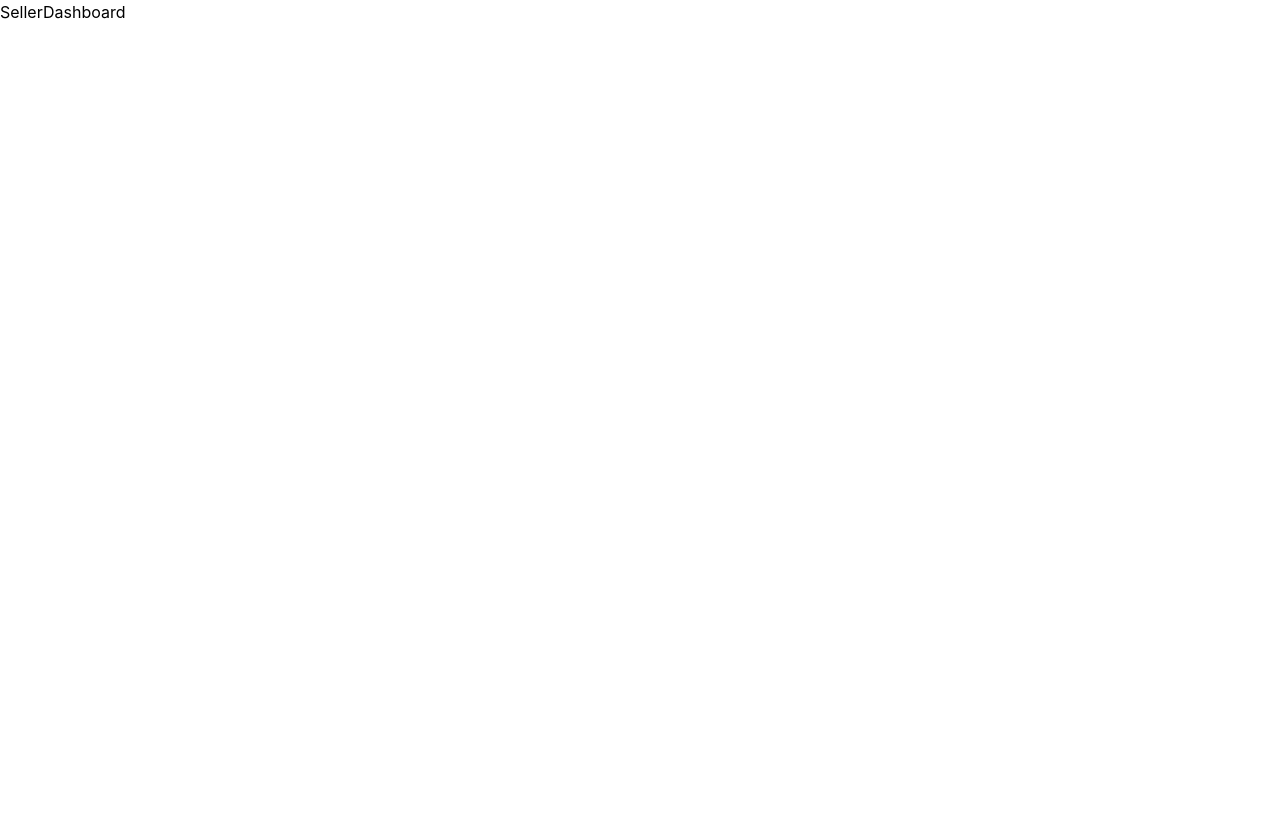
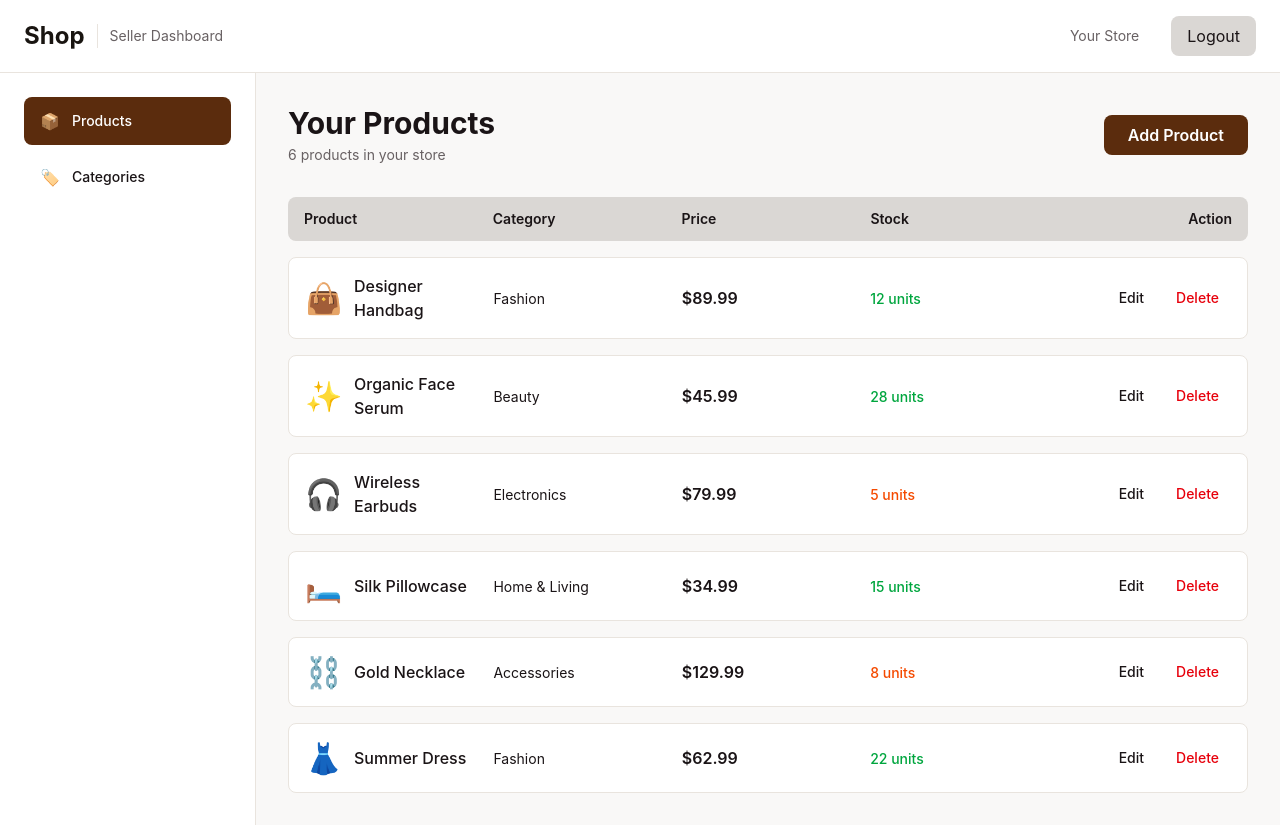
Before and after one commit to KAR-SONS/KaziFlow-Stores, a React (Vite) app in the folder Tiktok-stores/: page /1/seller-dashboard in a window 1280 px wide. Before the commit the page ends 800 px from the top, so only its background shows below. Built offline with nearby package versions, Linux system fonts and the light colour scheme; no server answers.

Commit message:
added admin dashboard page

```diff
--- /dev/null
+++ b/Tiktok-stores/src/Sellers/CategoriesTab.jsx
@@ -0,0 +1,53 @@
+import React, {useState} from 'react'
+
+const CategoriesTab = () => {
+  const sampleCategories = [
+    { id: 1, name: 'Fashion', productCount: 12, color: 'bg-blue-100' },
+    { id: 2, name: 'Beauty', productCount: 8, color: 'bg-pink-100' },
+    { id: 3, name: 'Electronics', productCount: 5, color: 'bg-purple-100' },
+    { id: 4, name: 'Home & Living', productCount: 9, color: 'bg-green-100' },
+    { id: 5, name: 'Accessories', productCount: 15, color: 'bg-yellow-100' },
+  ]
+  const [categories] = useState(sampleCategories)
+  return (
+   <div className="p-6 sm:p-8">
+      <div className="flex flex-col sm:flex-row items-start sm:items-center justify-between gap-4 mb-8">
+        <div>
+          <h2 className="text-2xl sm:text-3xl font-bold text-[oklch(0.2_0.01_0)]">Categories</h2>
+          <p className="text-[oklch(0.5_0.01_0)] text-sm mt-1">{categories.length} categories in your store</p>
+        </div>
+        <button className="w-full sm:w-auto px-6 py-2 bg-[oklch(0.35_0.08_50)] text-[oklch(1_0_0)] font-semibold rounded-lg hover:opacity-90 transition-all">
+          Add Category
+        </button>
+      </div>
+
+      <div className="grid grid-cols-1 sm:grid-cols-2 lg:grid-cols-3 gap-4">
+        {categories.map((category) => (
+          <div
+            key={category.id}
+            className="p-6 bg-white border border-[oklch(0.92_0.01_70)] rounded-lg hover:border-primary/50 transition-colors"
+          >
+            <div className="flex items-start justify-between mb-4">
+              <div className="flex-1">
+                <h3 className="text-lg font-semibold text-[oklch(0.2_0.01_0)]">{category.name}</h3>
+                <p className="text-md text-[oklch(0.5_0.01_0)] mt-1">{category.productCount} products</p>
+              </div>
+              <button className="text-[oklch(0.5_0.01_0)] hover:text-[oklch(0.2_0.01_0)] transition-colors text-xl">⋯</button>
+            </div>
+
+            <div className="flex gap-2">
+              <button className="flex-1 px-3 py-2 text-md text-[oklch(0.2_0.01_0)] hover:bg-[oklch(0.88_0.005_70)] rounded transition-colors font-medium">
+                Edit
+              </button>
+              <button className="flex-1 px-3 py-2 text-md text-red-600 hover:bg-red-50 rounded transition-colors font-medium">
+                Delete
+              </button>
+            </div>
+          </div>
+        ))}
+      </div>
+    </div>
+  )
+}
+
+export default CategoriesTab
--- /dev/null
+++ b/Tiktok-stores/src/Sellers/ProductsTab.jsx
@@ -0,0 +1,77 @@
+import React, {useState} from 'react'
+
+
+const ProductsTab = () => {
+
+ const sampleProducts = [
+  { id: 1, name: 'Designer Handbag', price: 89.99, category: 'Fashion', stock: 12, image: '👜' },
+  { id: 2, name: 'Organic Face Serum', price: 45.99, category: 'Beauty', stock: 28, image: '✨' },
+  { id: 3, name: 'Wireless Earbuds', price: 79.99, category: 'Electronics', stock: 5, image: '🎧' },
+  { id: 4, name: 'Silk Pillowcase', price: 34.99, category: 'Home & Living', stock: 15, image: '🛏️' },
+  { id: 5, name: 'Gold Necklace', price: 129.99, category: 'Accessories', stock: 8, image: '⛓️' },
+  { id: 6, name: 'Summer Dress', price: 62.99, category: 'Fashion', stock: 22, image: '👗' },
+]
+
+ const [products] = useState(sampleProducts)
+  return (
+     <div className="p-6 sm:p-8">
+      <div className="flex flex-col sm:flex-row items-start sm:items-center justify-between gap-4 mb-8">
+        <div>
+          <h2 className="text-2xl sm:text-3xl font-bold text-[oklch(0.2_0.01_0)]">Your Products</h2>
+          <p className="text-[oklch(0.5_0.01_0)] text-sm mt-1">{products.length} products in your store</p>
+        </div>
+        <button className="w-full sm:w-auto px-6 py-2 bg-[oklch(0.35_0.08_50)] text-[oklch(1_0_0)] font-semibold rounded-lg hover:opacity-90 transition-all">
+          Add Product
+        </button>
+      </div>
+
+      <div className="grid gap-4">
+        {/* Header */}
+        <div className="hidden md:grid grid-cols-5 gap-4 px-4 py-3 bg-[oklch(0.88_0.005_70)] rounded-lg">
+          <div className="text-sm font-semibold text-[oklch(0.2_0.01_0)]">Product</div>
+          <div className="text-sm font-semibold text-[oklch(0.2_0.01_0)]">Category</div>
+          <div className="text-sm font-semibold text-[oklch(0.2_0.01_0)]">Price</div>
+          <div className="text-sm font-semibold text-[oklch(0.2_0.01_0)]">Stock</div>
+          <div className="text-sm font-semibold text-[oklch(0.2_0.01_0)] text-right">Action</div>
+        </div>
+
+        {/* Product Rows */}
+        {products.map((product) => (
+          <div
+            key={product.id}
+            className="grid grid-cols-2 md:grid-cols-5 gap-4 items-center p-4 bg-white border border-[oklch(0.92_0.01_70)] rounded-lg hover:border-primary/50 transition-colors"
+          >
+            <div className="flex items-center gap-3">
+              <span className="text-3xl">{product.image}</span>
+              <div>
+                <p className="font-medium text-[oklch(0.2_0.01_0)] text-sm sm:text-base">{product.name}</p>
+                <p className="text-sm font-medium text-[oklch(0.5_0.01_0)] md:hidden">{product.category}</p>
+              </div>
+            </div>
+            <div className="hidden md:block">
+              <span className="text-sm text-[oklch(0.2_0.01_0)]">{product.category}</span>
+            </div>
+            <div>
+              <p className="font-semibold text-[oklch(0.2_0.01_0)] text-sm sm:text-base">${product.price}</p>
+            </div>
+            <div className="hidden md:block">
+              <span className={`text-sm font-medium ${product.stock > 10 ? 'text-green-600' : 'text-orange-600'}`}>
+                {product.stock} units
+              </span>
+            </div>
+            <div className="flex gap-2 justify-end md:justify-end col-span-2 md:col-span-1">
+              <button className="px-3 py-1 text-sm font-medium sm:text-sm text-[oklch(0.2_0.01_0)] hover:bg-[oklch(0.88_0.005_70)] rounded transition-colors">
+                Edit
+              </button>
+              <button className="px-3 py-1 text-sm font-medium sm:text-sm text-red-600 hover:bg-red-50 rounded transition-colors">
+                Delete
+              </button>
+            </div>
+          </div>
+        ))}
+      </div>
+    </div>
+  )
+}
+
+export default ProductsTab
--- a/Tiktok-stores/src/Sellers/SellerDashboard.jsx
+++ b/Tiktok-stores/src/Sellers/SellerDashboard.jsx
@@ -1,8 +1,67 @@
 import React from 'react'
+import { Link } from 'react-router-dom'
+import ProductsTab from './ProductsTab'
+import CategoriesTab from './CategoriesTab'
 
 const SellerDashboard = () => {
+  const [activeTab, setActiveTab] = React.useState('products')
+
+  const onTabChange = (tabId) => {
+    setActiveTab(tabId)
+  }
+
+  const tabs = [
+    { id: 'products', label: 'Products', icon: '📦' },
+    { id: 'categories', label: 'Categories', icon: '🏷️' },
+  ]
   return (
-    <div>SellerDashboard</div>
+    <div className="min-h-screen bg-[oklch(0.98_0.002_70)]">
+      <header className="w-full bg-white border-b border-[oklch(0.92_0.01_70)] sticky top-0 z-40">
+      <div className="max-w-7xl mx-auto px-6 py-4 flex items-center justify-between">
+        <div className="flex items-center gap-3">
+          <Link to="/" className="text-2xl font-bold text-[oklch(0.2_0.010_70)]">
+            Shop
+          </Link>
+          <div className="hidden sm:block h-6 w-px bg-[oklch(0.92_0.01_70)]"></div>
+          <span className="hidden sm:inline-block text-sm text-[oklch(0.5_0.01_0)]">Seller Dashboard</span>
+        </div>
+        <div className="flex items-center gap-4">
+          <button className="px-4 py-2 text-sm text-[oklch(0.5_0.01_0)] hover:text-foreground transition-colors">
+            Your Store
+          </button>
+          <button className="px-4 py-2 text-md bg-[oklch(0.88_0.005_70)] text-[oklch(0.2_0.01_0)] rounded-lg hover:bg-muted/80 transition-colors">
+            Logout
+          </button>
+        </div>
+      </div>
+    </header>
+
+    <div className="flex">
+    <nav className="hidden md:block w-64 bg-white border-r border-[oklch(0.92_0.01_70)] min-h-[calc(100vh-73px)]">
+      <div className="p-6 space-y-2">
+        {tabs.map((tab) => (
+          <button
+            key={tab.id}
+            onClick={() => onTabChange(tab.id)}
+            className={`w-full px-4 py-3 rounded-lg text-left text-sm font-medium transition-all flex items-center gap-3 ${
+              activeTab === tab.id
+                ? 'bg-[oklch(0.35_0.08_50)] text-[oklch(1_0_0)]'
+                : 'text-[oklch(0.2_0.01_0)] hover:bg-muted'
+            }`}
+          >
+            <span className="text-base">{tab.icon}</span>
+            {tab.label}
+          </button>
+        ))}
+      </div>
+    </nav>
+
+    <main className="flex-1">
+          {activeTab === 'products' && <ProductsTab />}
+          {activeTab === 'categories' && <CategoriesTab />}
+        </main>
+    </div>
+    </div>
   )
 }
 
```
